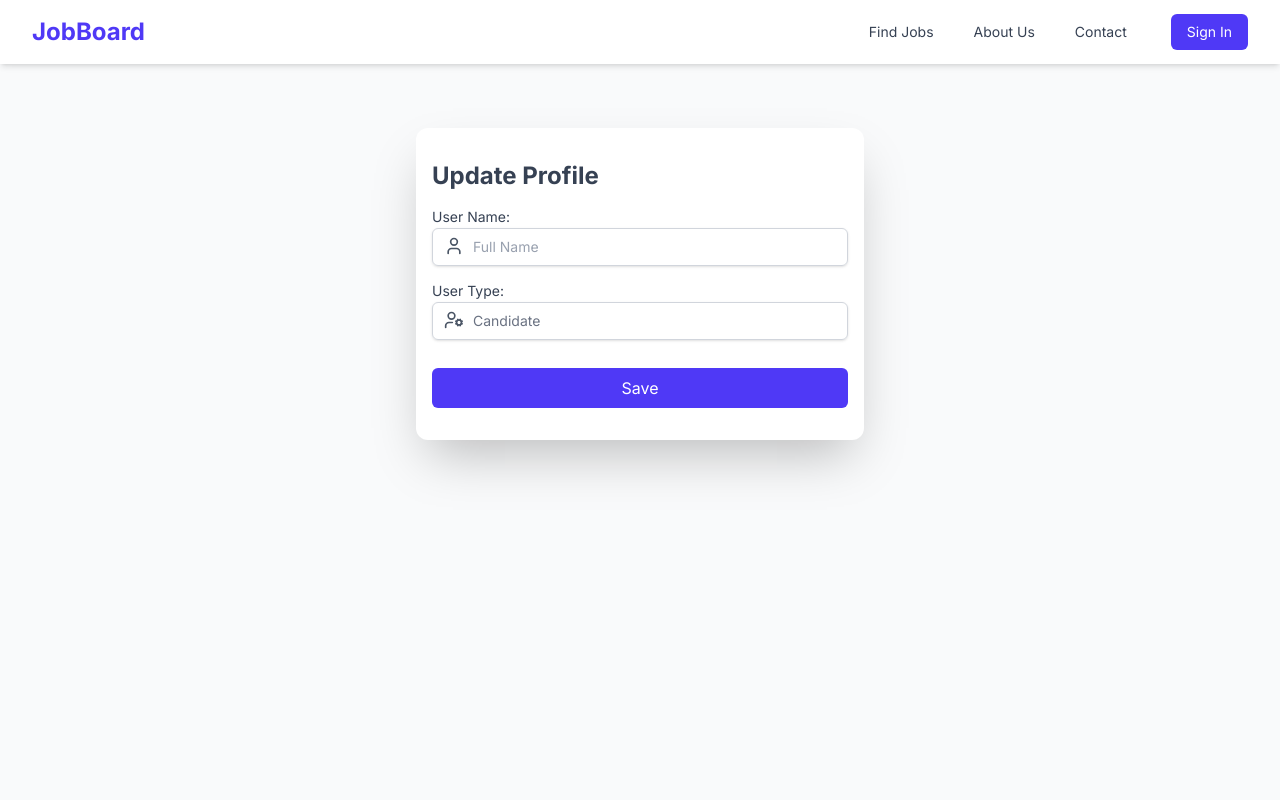
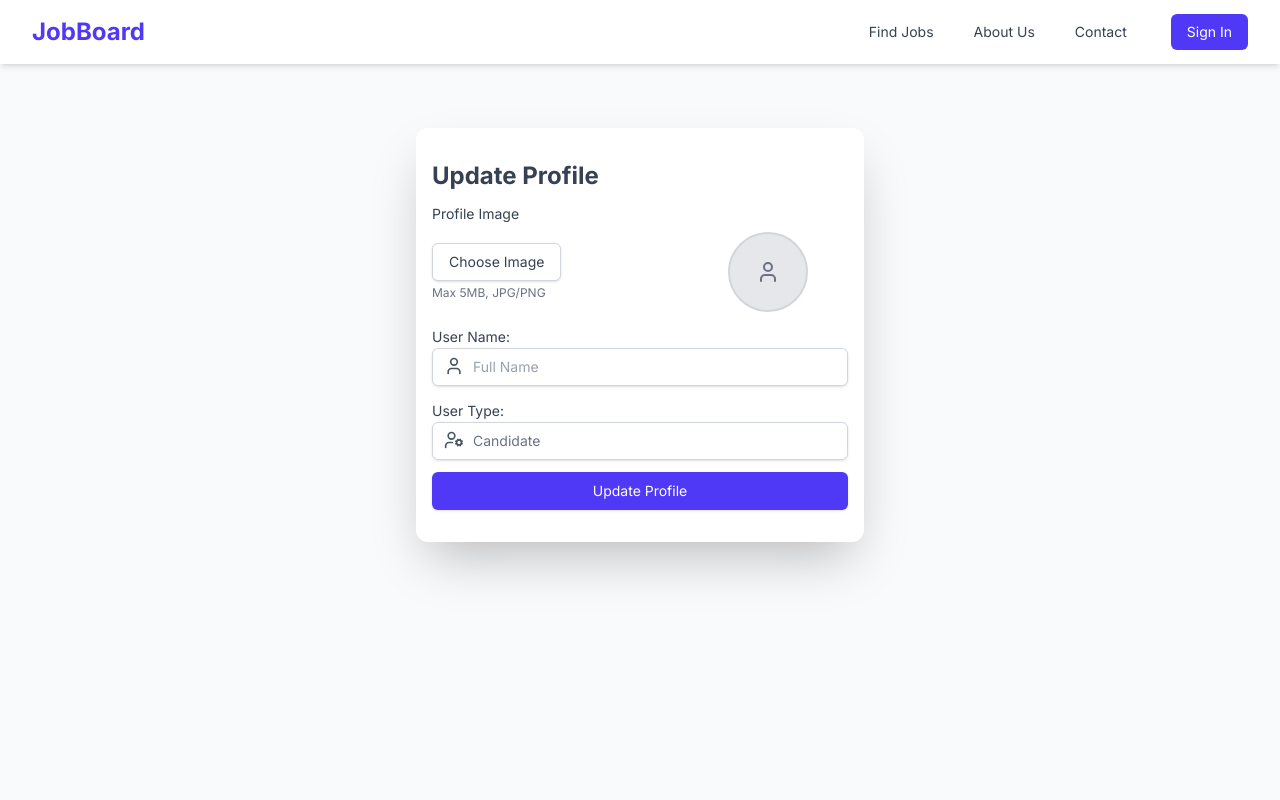
Before and after one commit to Irfan-alyy/next-prisma, a Next.js app: page /dashboard/profile in a window 1280 px wide. Shown: the top 800 px of the page. Built offline with nearby package versions, Linux system fonts and the light colour scheme; no server answers.

Commit message:
feat: profile image upload functionality

```diff
--- a/package.json
+++ b/package.json
@@ -25,7 +25,8 @@
     "nodemailer": "^6.10.1",
     "react": "^19.0.0",
     "react-dom": "^19.0.0",
-    "react-toastify": "^11.0.5"
+    "react-toastify": "^11.0.5",
+    "uuid": "^11.1.0"
   },
   "devDependencies": {
     "@eslint/eslintrc": "^3",
--- a/src/app/api/user/route.ts
+++ b/src/app/api/user/route.ts
@@ -1,6 +1,9 @@
 import { auth } from "@/lib/auth";
 import prisma from "@/lib/prisma";
+import { mkdir, writeFile } from "fs/promises";
 import { NextRequest, NextResponse } from "next/server";
+import { join } from "path";
+import {v4 as uuidv4} from "uuid"
 
 export async function GET(req: NextRequest) {
   const session= await auth();
@@ -22,16 +25,47 @@ export async function GET(req: NextRequest) {
 
 export async function PUT(request: Request) {
   const session = await auth();
-  if (!session?.user?.id) return NextResponse.json({ error: 'Unauthorized' }, { status: 401 });
-
-  const { type,name }:{type:string,name:string} = await request.json();
+  const formData = await request.formData();
+  const type = formData.get('type') as string;
+  const name = formData.get('name') as string | null;
+  const imageFile = formData.get('image') as File | null;
+  console.log(type,name,imageFile);
   if (!['candidate', 'employer'].includes(type)) {
     return NextResponse.json({ error: 'Invalid role' }, { status: 400 });
   }
-  console.log(name);
+  if (!session?.user?.id) return NextResponse.json({ error: 'Unauthorized' }, { status: 401 });
+  const updateData={
+    type:type,
+    name: name?.trim() || undefined,
+    image: imageFile && ""
+  }
+
+
+  return NextResponse.json("wait")
   const user = await prisma.user.update({
-    where: { id: session.user.id },
+    where: { id: session?.user?.id },
     data: name? { type, name: name.trim() || undefined }:{type},
   });
   return NextResponse.json(user);
 }
+
+
+const saveImage=async(file: File, userId:string)=>{
+const uploadDir= join(process.cwd(),"public","profile_pictures");
+try {
+  await mkdir(uploadDir,{recursive:true})
+} catch (error) {
+  console.warn('Profile pictures directory already exists or failed to create:', error)
+}
+const bytes= file.arrayBuffer();
+const buffer=Buffer.from(bytes);
+const fileExtension=file.name.split(".").pop()?.toLowerCase() || 'jpg'
+const filename= `profile-${userId}-${uuidv4()}.${fileExtension}`
+const filePath= join(uploadDir, filename)
+await writeFile(filePath, buffer);
+
+
+return `profile_pictures/${filename}`
+
+
+}
--- a/src/app/dashboard/profile/page.tsx
+++ b/src/app/dashboard/profile/page.tsx
@@ -1,7 +1,7 @@
 // src/app/dashboard/profile/page.tsx
 'use client';
 
-import { useState } from 'react';
+import { useRef, useState } from 'react';
 import { useSession } from 'next-auth/react';
 import { motion } from 'framer-motion';
 import { Type, User, UserCog } from 'lucide-react';
@@ -11,14 +11,64 @@ const ProfilePage: React.FC = () => {
   const { data: session, update } = useSession();
   const [role, setRole] = useState<string>("candidate");
   const [name,setName]=useState<string>(session?.user?.name || "")
+  const [image, setImage] = useState<string | null>(session?.user?.image || null);
+  const [imageFile, setImageFile] = useState<File | null>(null);
+  const [previewUrl, setPreviewUrl] = useState<string | null>(image);
+  const [isUploading, setIsUploading] = useState(false);
+  const fileInputRef = useRef<HTMLInputElement>(null);
+
   const router= useRouter()
+
+  const handleImageChange = (e: React.ChangeEvent<HTMLInputElement>) => {
+    const file = e.target.files?.[0];
+    if (file) {
+      if (file.size > 5 * 1024 * 1024) { // 5MB limit
+        alert('File size should be less than 5MB');
+        return;
+      }
+
+      if (!file.type.startsWith('image/')) {
+        alert('Please select an image file');
+        return;
+      }
+
+      setImageFile(file);
+      const reader = new FileReader();
+      reader.onloadend = () => {
+        setPreviewUrl(reader.result as string);
+      };
+      reader.readAsDataURL(file);
+    }
+  };
+
+  const removeImage = () => {
+    setImageFile(null);
+    setPreviewUrl(null);
+    if (fileInputRef.current) {
+      fileInputRef.current.value = '';
+    }
+  };
+
   const handleUpdate = async () => {
+    setIsUploading(true)
+    try {
       const type=role
+      const formData= new FormData();
+      formData.append("type",type)
+      if(name.trim()) formData.append("name",name)
+      if(imageFile) formData.append("image", imageFile)
+      console.log(formData.entries());
+    console.log(formData);
+
+
       const response=await fetch('/api/user', {
         method: 'PUT',
-      headers: { 'Content-Type': 'application/json' },
-      body: JSON.stringify({ type, name }),
+        body:formData,
       });
+
+      setIsUploading(false)
+      return
+      return
       if (response.ok) {
         const updatedUser = await response.json();
         await update({
@@ -31,7 +81,10 @@ const ProfilePage: React.FC = () => {
         router.push("/dashboard");
         return
       }
-    console.error(response)
+    } catch (error) {
+      console.error(error)
+    }
+
   };
 
   return (
@@ -39,6 +92,69 @@ const ProfilePage: React.FC = () => {
       <section className="py-16">
         <motion.div className="max-w-md mx-auto flex gap-3 flex-col px-4 bg-white rounded-xl shadow-2xl p-8">
           <h2 className="text-2xl text-gray-700 font-bold ">Update Profile</h2>
+
+      {/* Profile Image Section */}
+      <div className="">
+        <label className="block text-sm font-medium text-gray-700 mb-2">
+          Profile Image
+        </label>
+        <div className="flex items-center justify-between pr-10 space-x-4">
+          <div>
+            <input
+              type="file"
+              ref={fileInputRef}
+              onChange={handleImageChange}
+              accept="image/*"
+              className="hidden"
+              id="image-upload"
+            />
+            <label
+              htmlFor="image-upload"
+              className="cursor-pointer inline-flex items-center px-4 py-2 border border-gray-300 rounded-md shadow-sm text-sm font-medium text-gray-700 bg-white hover:bg-gray-50 focus:outline-none focus:ring-2 focus:ring-offset-2 focus:ring-indigo-500 transition-colors"
+            >
+              Choose Image
+            </label>
+            <p className="mt-1 text-xs text-gray-500">
+              Max 5MB, JPG/PNG
+            </p>
+          </div>
+          <div className="relative">
+            {previewUrl ? (
+              <img
+                src={previewUrl}
+                alt="Preview"
+                className="w-20 h-20 rounded-full object-cover border-2 border-gray-300"
+              />
+            ) : (
+              session?.user?.image ?(
+                <div className="w-20 h-20 rounded-full bg-gray-200 border-2 border-gray-300 flex items-center justify-center">
+                <img
+                src={session?.user?.image}
+                alt="Profile Picture"
+                className="w-20 h-20 rounded-full object-cover border-2 border-gray-300"
+              />
+              </div>
+                ):(
+                  <div className="w-20 h-20 rounded-full bg-gray-200 border-2 border-gray-300 flex items-center justify-center">
+                <span className="text-gray-500 text-2xl"><User/></span>
+              </div>
+
+              )
+            )}
+
+            {previewUrl && (
+              <button
+                type="button"
+                onClick={removeImage}
+                className="absolute -top-2 -right-2 bg-red-500 text-white rounded-full w-6 h-6 flex items-center justify-center text-xs hover:bg-red-600 transition-colors"
+              >
+                ×
+              </button>
+            )}
+          </div>
+        </div>
+      </div>
+
           <div>
           <label htmlFor="name" className=" text-gray-700 text-sm">User Name:</label>
           <div className="relative">
@@ -70,8 +186,26 @@ const ProfilePage: React.FC = () => {
             </select>
           </div>
           </div>
-          <button onClick={handleUpdate} className="mt-4 bg-indigo-600 text-white py-2 px-4 rounded-md">
-            Save
+          <button
+        onClick={handleUpdate}
+        disabled={isUploading}
+        className={`w-full flex justify-center py-2 px-4 border border-transparent rounded-md shadow-sm text-sm font-medium text-white ${
+          isUploading
+            ? 'bg-indigo-400 cursor-not-allowed'
+            : 'bg-indigo-600 hover:bg-indigo-700 focus:outline-none focus:ring-2 focus:ring-offset-2 focus:ring-indigo-500'
+        } transition-colors`}
+      >
+        {isUploading ? (
+          <>
+            <svg className="animate-spin -ml-1 mr-2 h-4 w-4 text-white" xmlns="http://www.w3.org/2000/svg" fill="none" viewBox="0 0 24 24">
+              <circle className="opacity-25" cx="12" cy="12" r="10" stroke="currentColor" strokeWidth="4"></circle>
+              <path className="opacity-75" fill="currentColor" d="M4 12a8 8 0 018-8V0C5.373 0 0 5.373 0 12h4zm2 5.291A7.962 7.962 0 014 12H0c0 3.042 1.135 5.824 3 7.938l3-2.647z"></path>
+            </svg>
+            Updating...
+          </>
+        ) : (
+          'Update Profile'
+        )}
       </button>
         </motion.div>
       </section>
```
Also changed, not shown: 1 other file (tests, documents, lock files or other folders). Lines whose indentation alone changed are shown as unchanged.
